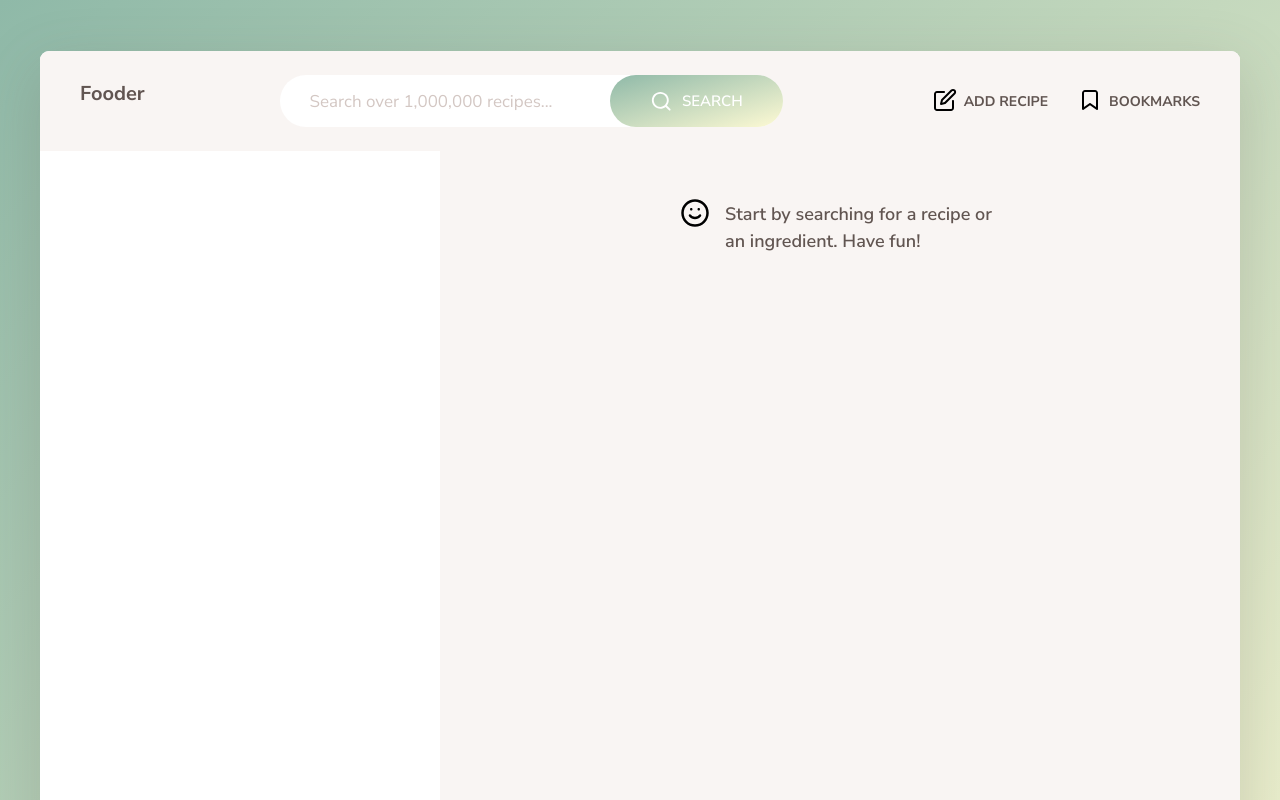
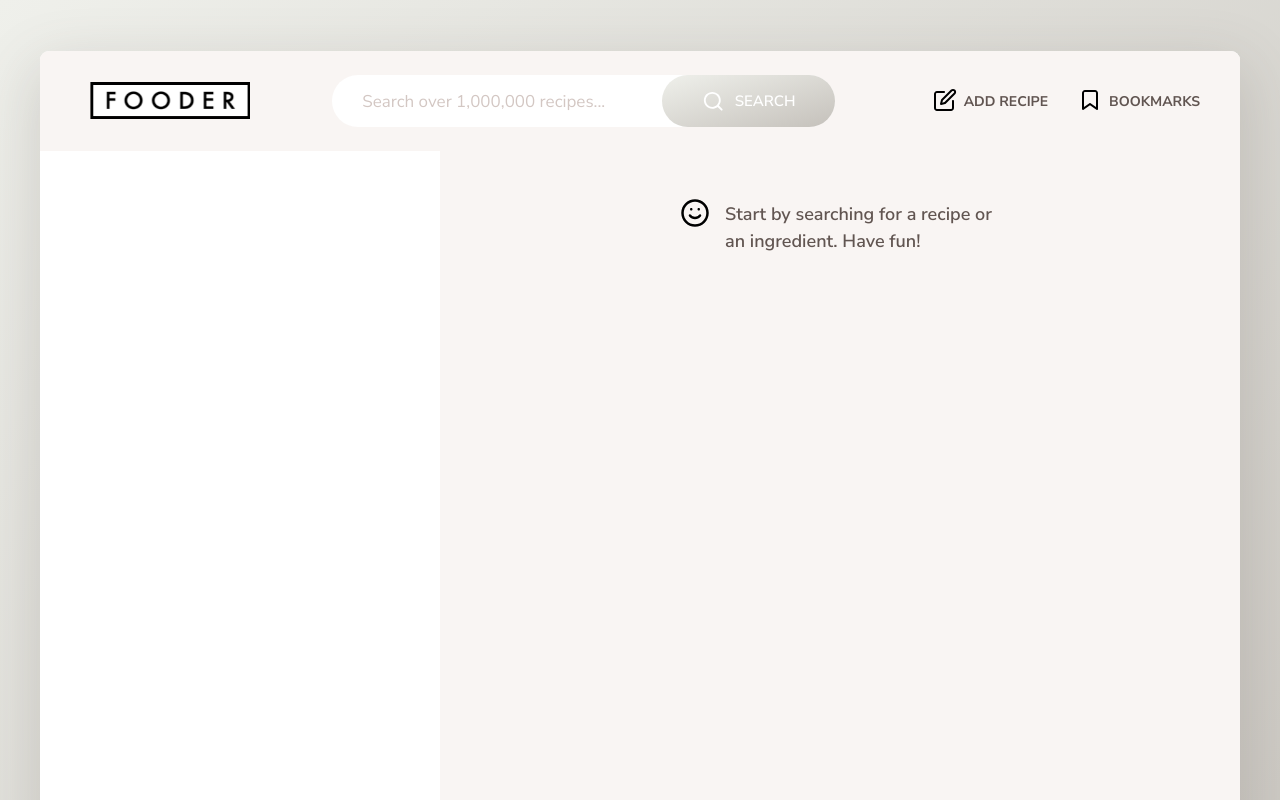
Before and after one commit to mikeforscutt/fooder-modern-app, a website built with Parcel: page index.html in a window 1280 px wide. Shown: the top 800 px of the page. Built offline with nearby package versions, Linux system fonts and the light colour scheme.

Commit message:
updated colour scheme

```diff
--- a/index.html
+++ b/index.html
@@ -21,7 +21,13 @@
   <body>
     <div class="container">
       <header class="header">
-        <h1 class="header__logo">Fooder</h1>
+        <h1 class="header__logo">
+          <img
+            src="images/fooder-logo.png"
+            alt="fooder-logo"
+            class="responsive"
+          />
+        </h1>
         <form class="search">
           <input
             type="text"
--- a/src/sass/_base.scss
+++ b/src/sass/_base.scss
@@ -1,7 +1,7 @@
 // $color-primary: #f59a83;
 $color-primary: #000;
-$color-grad-1: #8fb9a8;
-$color-grad-2: #fefad4;
+$color-grad-1: #eff0eb;
+$color-grad-2: #c5c1bb;
 
 $color-grey-light-1: #f9f5f3; // Light background
 $color-grey-light-2: #f2efee; // Light lines
@@ -47,6 +47,10 @@ body {
   min-height: calc(100vh - 2 * 4vw);
 }
 
+.responsive {
+  width: 160px;
+}
+
 .container {
   max-width: 120rem;
   min-height: 117rem;
--- a/src/sass/_header.scss
+++ b/src/sass/_header.scss
@@ -6,8 +6,8 @@
   justify-content: space-between;
 
   &__logo {
-    margin-left: 4rem;
-    height: 4.6rem;
+    margin-left: 5rem;
+    height: 3.8rem;
     display: block;
   }
 }
```
Also changed, not shown: images/fooder-logo.png (added).
